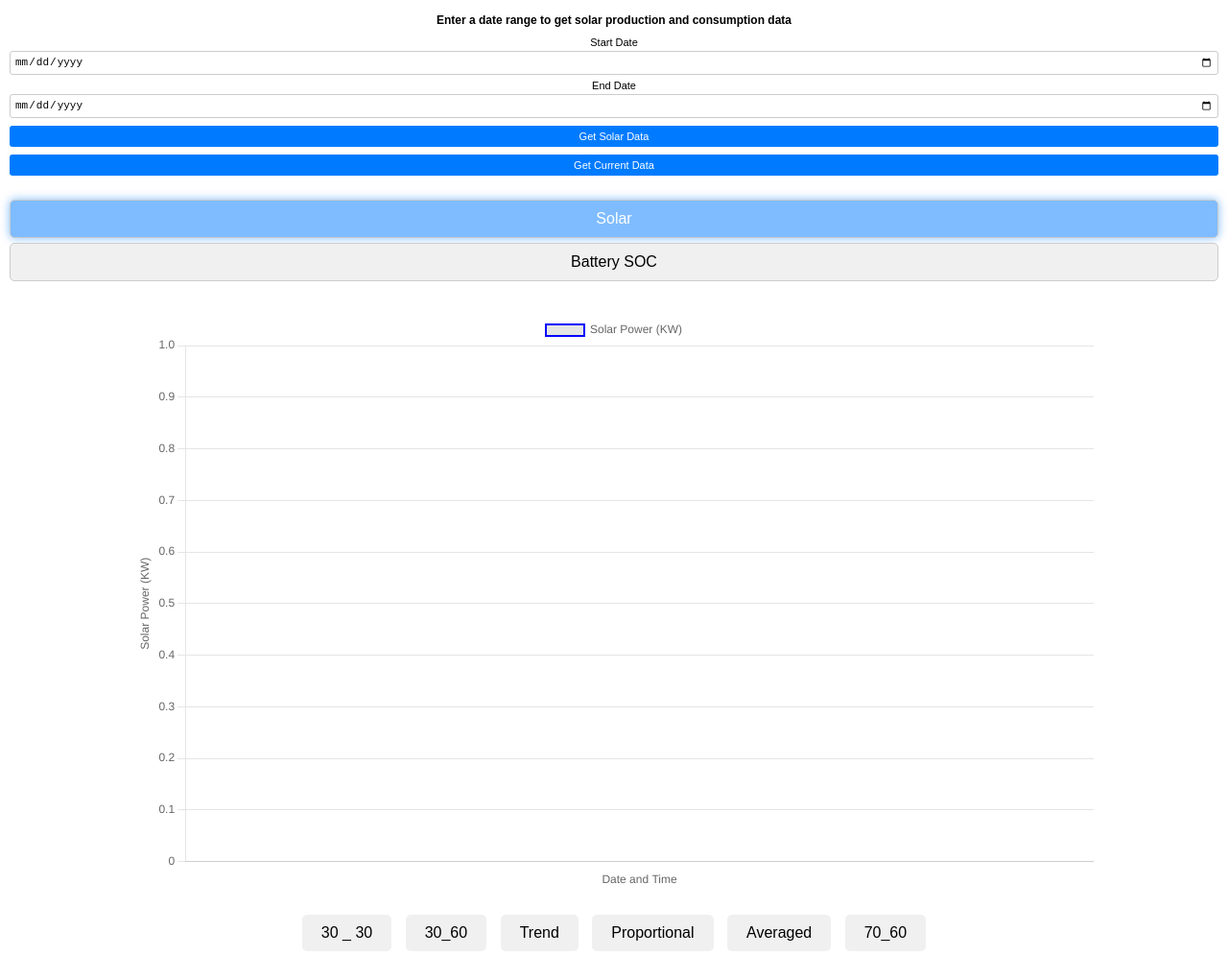
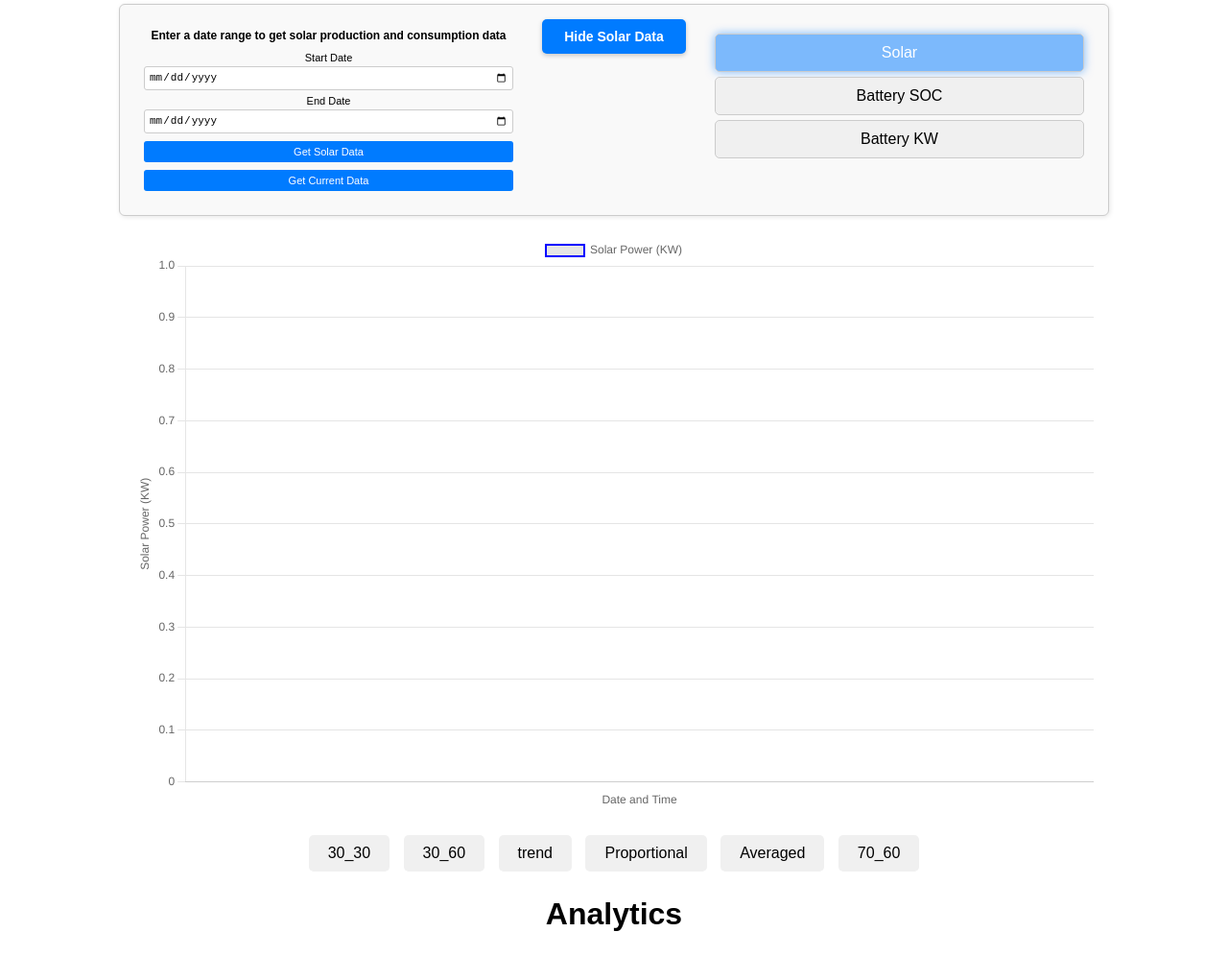
Before and after one commit to SnoPUDcapstone/snopudcapstonewebsitedrafting, a plain HTML site: page capstone website_v3/capstonefrontend/index.html in a window 1280 px wide. Shown: the part 146-1142 px from the top of the page at 96% size. Drawn offline with nearby package versions, Linux system fonts and the light colour scheme; no server answers.

Commit message:
Update index.html
slight text updates

```diff
--- a/capstone website_v3/capstonefrontend/index.html
+++ b/capstone website_v3/capstonefrontend/index.html
@@ -24,6 +24,7 @@
         <h1>Solar Firming</h1>
 
         <!-- add date selection -->
+        <div class="dashboard">
             <form id="solarForm">
                 <fieldset>
                     <legend>Enter a date range to get solar production and consumption data</legend>
@@ -33,38 +34,34 @@
                     <input type="date" name="end" placeholder="yyyy-MM-dd" required id="end">
                     <input id="hours" name="hours" type="hidden" value="T00:00">
                     <button type="submit" id="solarSubmit">Get Solar Data</button>
-                <button type="button" id="currentDataButton">Get Current Data</button> <!-- New button -->
+                    <button type="button" id="currentDataButton">Get Current Data</button>
                 </fieldset>
             </form>
 
-
-        <!-- add selection for persistance or soc -->
+            <button id="toggleSolarButton">Hide Solar Data</button>
 
             <div id="optionBox">
                 <fieldset>
-                <div class="option-box selected" data-value="option1">
-                    Solar
-                </div>
-                <div class="option-box" data-value="option2">
-                    Battery SOC
-                </div>
+                    <div class="option-box selected" data-value="option1">Solar</div>
+                    <div class="option-box" data-value="option2">Battery SOC</div>
+                    <div class="option-box" data-value="option3">Battery KW</div>
                 </fieldset>
             </div>
-
+        </div>
 
         <div class="chart-container">
             <canvas id="dataChart"></canvas>
         </div>
 
-        <div id="dataset1" class="dataset-box">30 _ 30</div>
+        <div id="dataset1" class="dataset-box">30_30</div>
         <div id="dataset2" class="dataset-box">30_60</div>
-        <div id="dataset3" class="dataset-box">Trend</div>
+        <div id="dataset3" class="dataset-box">trend</div>
         <div id="dataset4" class="dataset-box">Proportional</div>
         <div id="dataset5" class="dataset-box">Averaged</div>
         <div id="dataset6" class="dataset-box">70_60</div>
 
         <!-- add analitics for currently selected datasets -->
-
+        <h1>Analytics</h1>
         <script src="script.js"></script>
     </div>
 </body>
```
Lines whose indentation alone changed are shown as unchanged.
